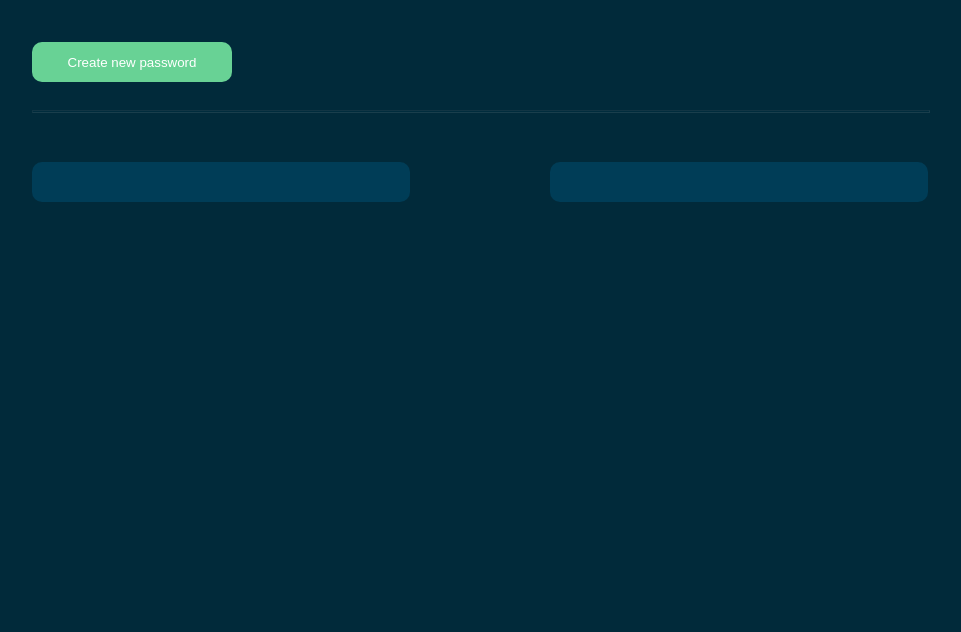
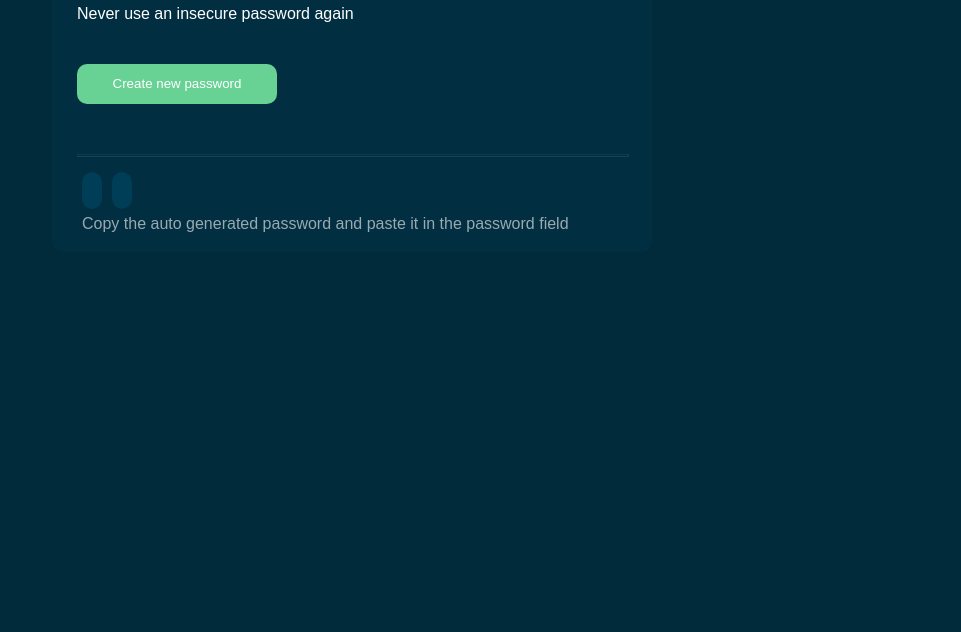
Before and after one commit to SKaraboM/PasswordGenerator, a plain HTML site: page index.html in a window 1280 px wide. Shown: the part 168-800 px from the top of the page, without its empty margins (160-1121 px from the left). Drawn offline with Linux system fonts and the light colour scheme.

```diff
--- a/index.html
+++ b/index.html
@@ -3,15 +3,18 @@
         <link rel="stylesheet" href="style.css">
     </head>
     <body>
-        <h1 class = "header">Generate</h1>
-        <h2 class = "subheader">Random password</h2>
+        <div class="container">
 
-        <p class="paragraph">Never use an insecure password again</p>
-        <button onclick = "generatePassword()">Create new password</button>
-        <hr>
-        <div class="password-container">
-            <div id = "password-el1"></div>
-            <div id = "password-el2"></div>
+            <h1 class = "header">Generate</h1>
+            <h2 class = "subheader">Random password</h2>
+            <p class="paragraph">Never use an insecure password again</p>
+            <button onclick = "generatePassword()">Create new password</button>
+            <hr>
+            <div class="password-container">
+                <span id = "password-el1"></span>
+                <span id = "password-el2"></span>
+                <p>Copy the auto generated password and paste it in the password field</p>
+            </div>
         </div>
         <script src="script.js"></script>
     </body>
--- a/style.css
+++ b/style.css
@@ -4,7 +4,19 @@ body {
     background:#012a3a;
     display: grid;
     color: white;
-    grid-template-rows: 50px 60px 100px 60px 60px;
+    min-width: 600px;
+    min-height: 600px
+
+}
+.container{
+    width: 600px;
+    box-sizing: border-box;
+    height: 400px;
+    background: #01354971;
+    border-radius: 10px;
+    margin: 20px;
+    padding: 25px;
+    grid-template-rows: 1fr 1fr 2fr 1fr 1fr 1fr 1fr;
     grid-template-columns: 1fr 1fr;
 }
 .header{
@@ -20,6 +32,7 @@ body {
     grid-row: 3/4;
 }
 button{
+    margin: 25px 0;
     grid-row: 4/5;
     grid-column: 1/2;
     background: #68d295;
@@ -33,34 +46,43 @@ button:hover{
     opacity:0.6;
     border: solid 2px #003d57;
 }
+
 hr{
     height: 1px;
     background-color: #003d57;
     grid-column: span 2;
     width: 100%;
-    opacity: 0.1
+    opacity: 0.1;
+    margin: 25px 0;
 }
+
 .password-container{
     grid-column: span 2;
-    display: flex;
-    align-content: center;
-    justify-content: space-between;
+    margin: 25px 0 ;
 }
 .password-container > :nth-child(1){
     background: #003d57;
     padding: 10px;
-    height: 20px;
-    width: 40%;
     text-align: center;
     color: #68d295;
     border-radius: 10px;
+    margin: 5px;
 }
+
 .password-container > :nth-child(2){
     background: #003d57;
     padding: 10px;
-    width: 40% ;
+    width: 40px ;
     height: 20px;
     text-align: center;
     color: #68d295;
     border-radius: 10px;
+    margin: 5px;
 }
+
+.password-container > p{
+    color: rgb(252, 252, 252);
+    grid-column: 1/-1;
+    margin: 15px 5px;
+    opacity: 0.6;
+}
```
